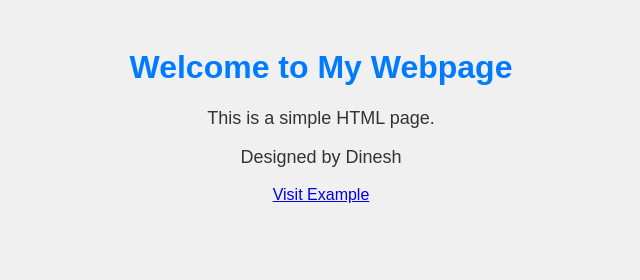
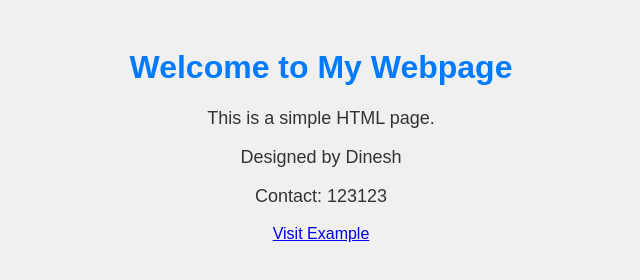
Before and after one commit to mudinesh/ProjectGitHub, a plain HTML site: page index.html in a window 1280 px wide. Shown: the whole page, without its empty margins (319-959 px from the left). Drawn offline with Linux system fonts and the light colour scheme.

Commit message:
commit by Suresh

```diff
--- a/index.html
+++ b/index.html
@@ -24,6 +24,7 @@
     <h1>Welcome to My Webpage</h1>
     <p>This is a simple HTML page.</p>
     <p>Designed by Dinesh</p>
+    <p>Contact: 123123</p>
     <a href="https://www.example.com" target="_blank">Visit Example</a>
 </body>
 </html>
```
